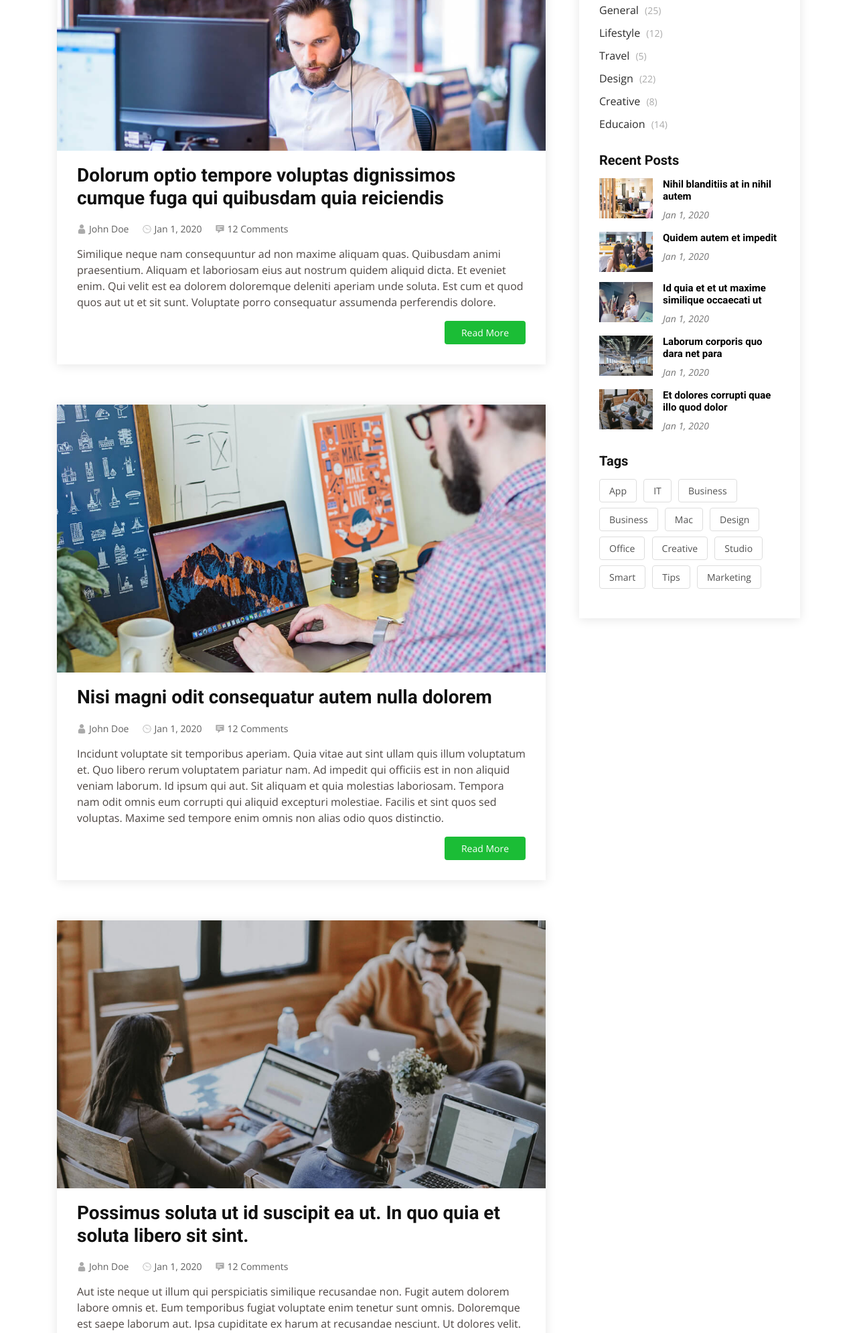
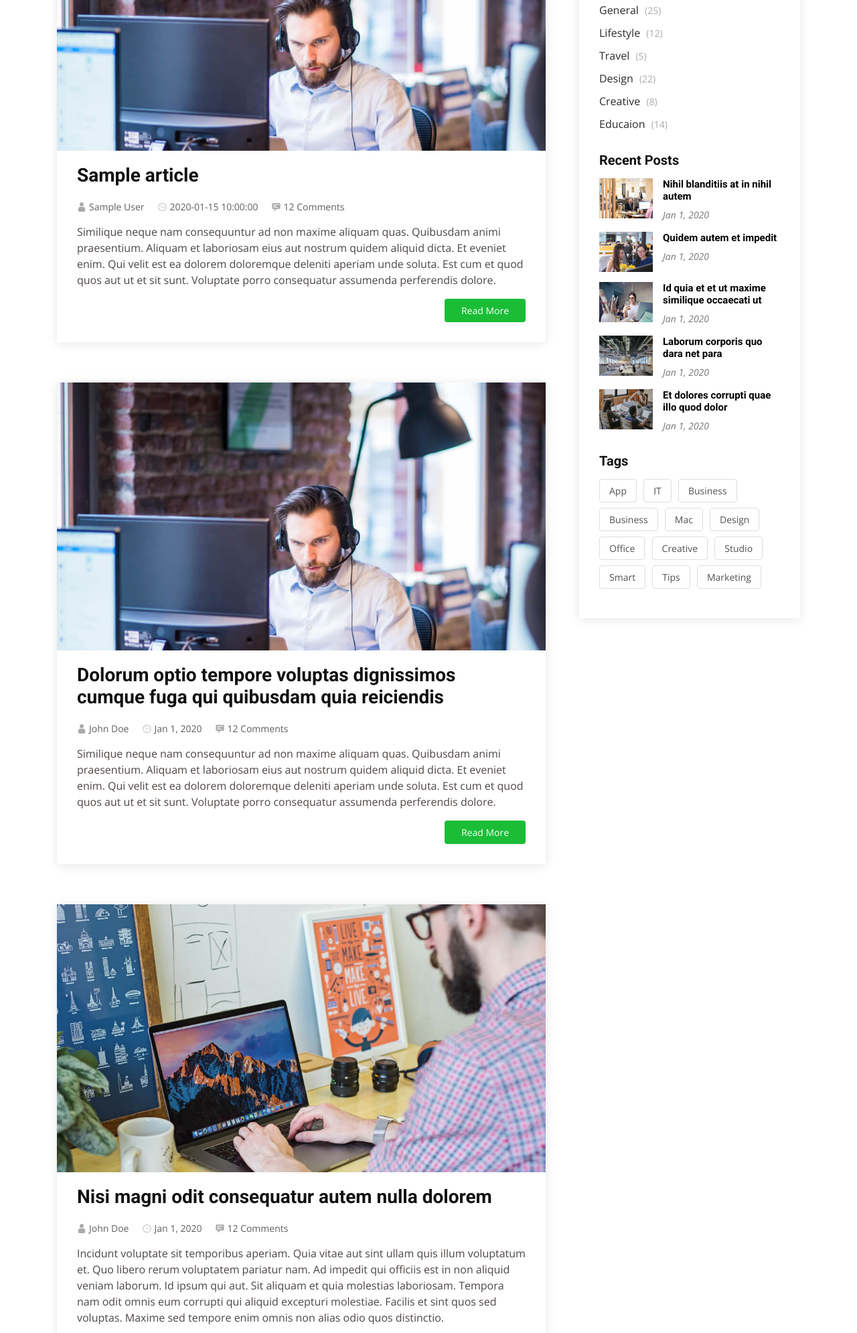
Before and after one commit to ekck/isotope-consultants, a Flask app: page /blog/blog in a window 1280 px wide. Shown: the part 356-2346 px from the top of the page at 67% size. Run offline with Flask 2, Linux system fonts and the light colour scheme; tables that the repository leaves empty hold one stand-in row (values such as "Sample post"); parts of the project's set-up code (start-up, migrations or seed data) failed here and were passed over; some libraries are stand-ins or nearby versions.

Commit message:
blog page loop

```diff
--- a/app/blog/views.py
+++ b/app/blog/views.py
@@ -15,7 +15,9 @@ def blogpage():
     """
     Render the blogpage template on the / route
     """
-    return render_template('blog/blog.html', title="Blog")
+    articles = Article.query.all()
+
+    return render_template('blog/blog.html', title="Blog", articles=articles)
 
 @blog.route('/page')
 def blogsinglepage():
--- a/app/templates/blog/blog.html
+++ b/app/templates/blog/blog.html
@@ -15,6 +15,38 @@
         <div class="row">
 
           <div class="col-lg-8 entries">
+            {% for article in articles %}
+            <article class="entry" data-aos="fade-up">
+
+              <div class="entry-img">
+                <img src="{{ url_for('static', filename='img/blog-1.jpg') }}" alt="" class="img-fluid">
+
+              </div>
+
+              <h2 class="entry-title">
+                <a href="{{ url_for('blog.blogsinglepage') }}">{{article.title}}</a>
+              </h2>
+
+              <div class="entry-meta">
+                <ul>
+                  <li class="d-flex align-items-center"><i class="icofont-user"></i> <a href="blog-single.html">{{article.author}}</a></li>
+                  <li class="d-flex align-items-center"><i class="icofont-wall-clock"></i> <a href="blog-single.html"><time datetime="2020-01-01">{{article.date}}</time></a></li>
+                  <li class="d-flex align-items-center"><i class="icofont-comment"></i> <a href="blog-single.html">12 Comments</a></li>
+                </ul>
+              </div>
+
+              <div class="entry-content">
+                <p>
+                  Similique neque nam consequuntur ad non maxime aliquam quas. Quibusdam animi praesentium. Aliquam et laboriosam eius aut nostrum quidem aliquid dicta.
+                  Et eveniet enim. Qui velit est ea dolorem doloremque deleniti aperiam unde soluta. Est cum et quod quos aut ut et sit sunt. Voluptate porro consequatur assumenda perferendis dolore.
+                </p>
+                <div class="read-more">
+                  <a href="{{ url_for('blog.blogsinglepage') }}">Read More</a>
+                </div>
+              </div>
+
+            </article><!-- End blog entry -->
+            {% endfor %}
 
             <article class="entry" data-aos="fade-up">
 
```
